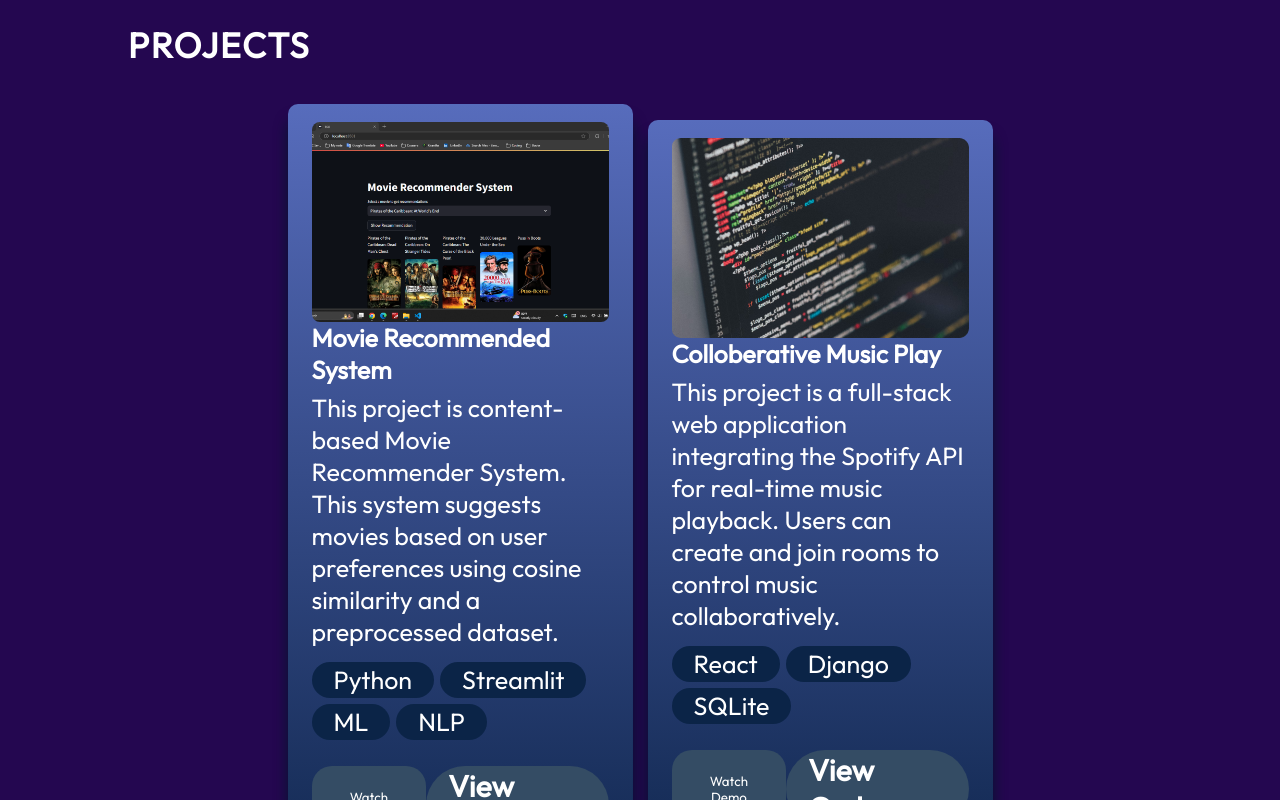
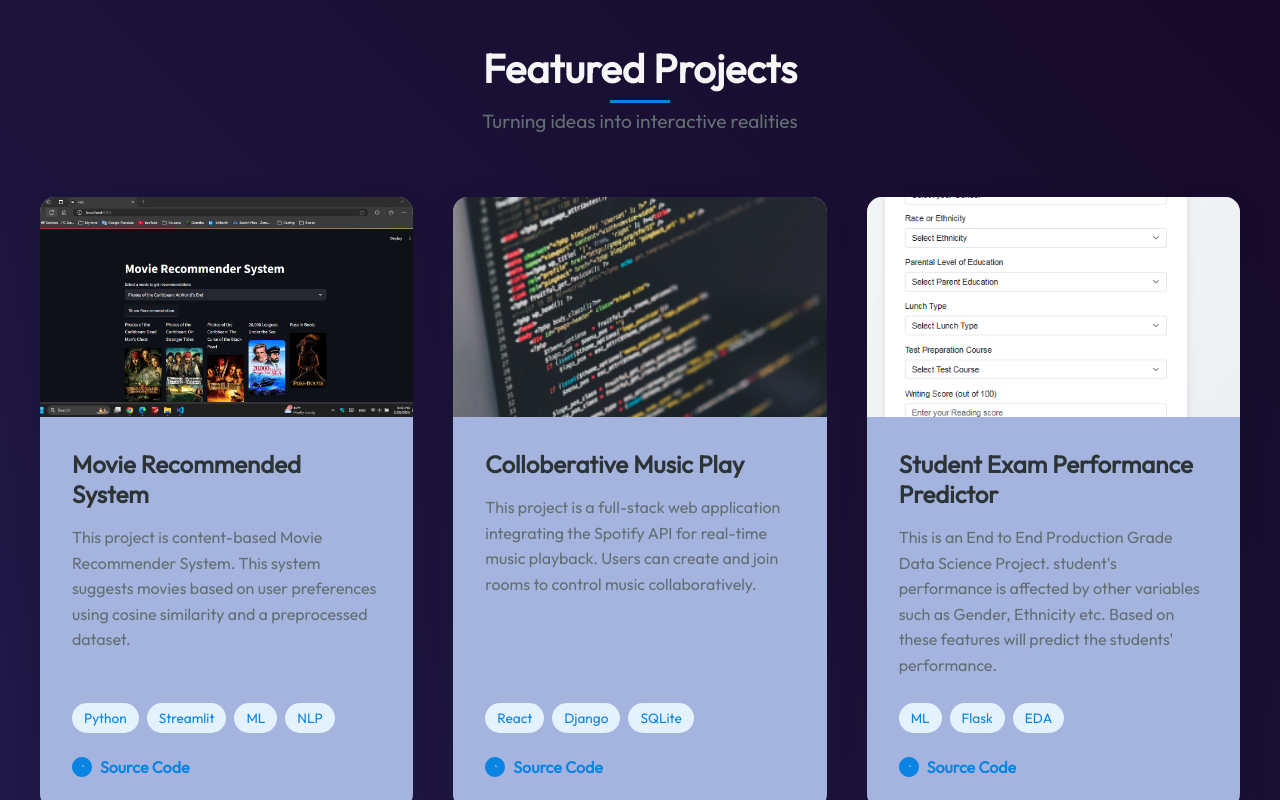
Before and after one commit to piyuminadee/React_Portfolio, a React (Vite) app: page / in a window 1280 px wide. Shown: the part 3240-4040 px from the top of the page. Built offline with nearby package versions, Linux system fonts and the light colour scheme.

Commit message:
section update

```diff
--- a/package.json
+++ b/package.json
@@ -10,7 +10,7 @@
     "lint": "eslint . --ext js,jsx --report-unused-disable-directives --max-warnings 0",
     "preview": "vite preview",
     "predeploy": "npm run build",
-    "deploy": "vite preview --host"
+    "deploy": "gh-pages -d dist"
   },
   "dependencies": {
     "@fontsource/outfit": "^5.0.8",
--- a/src/component/Projects/Project.module.css
+++ b/src/component/Projects/Project.module.css
@@ -1,26 +1,58 @@
-@import "../../vars.css";
+/* Project.module.css */
+.container {
+  padding: 6rem 2rem;
+  background: linear-gradient(45deg, rgba(36, 44, 82, 0.6) 0%, rgba(12, 12, 12, 0.6) 100%);
+}
 
-.container {
-  margin-top: 76px;
-  color: var(--color-text);
-  margin-left: 10%;
-  margin-right: 10%;
+.header {
+  text-align: center;
+  margin-bottom: 4rem;
 }
 
 .title {
-  font-size: 35px;
-  font-weight: 700;
-  letter-spacing: 1.75px;
-  text-transform: uppercase;
+  font-size: 2.5rem;
+  color: #f6f6f7;
+  margin-bottom: 1rem;
+  position: relative;
+  display: inline-block;
 }
 
-.projects {
-  margin-top: 37px;
-  display: flex;
-  flex-direction: row;
-  flex-wrap: wrap;
-  align-items: center;
-  justify-content: center;
-  gap: 15px;
-  width: 100%;
+.title::after {
+  content: '';
+  position: absolute;
+  bottom: -10px;
+  left: 50%;
+  transform: translateX(-50%);
+  width: 60px;
+  height: 3px;
+  background: #0984e3;
 }
+
+.subtitle {
+  color: #636e72;
+  font-size: 1.2rem;
+  max-width: 600px;
+  margin: 0 auto;
+}
+
+.projectsGrid {
+  display: grid;
+  grid-template-columns: repeat(auto-fit, minmax(300px, 1fr));
+  gap: 2.5rem;
+  max-width: 1200px;
+  margin: 0 auto;
+}
+
+@media (max-width: 768px) {
+  .container {
+    padding: 4rem 1rem;
+  }
+
+  .title {
+    font-size: 2.5rem;
+  }
+
+  .projectsGrid {
+    gap: 2rem;
+  }
+}
--- a/src/component/Projects/ProjectCard.jsx
+++ b/src/component/Projects/ProjectCard.jsx
@@ -1,54 +1,63 @@
-import React from "react";
-import { useState } from 'react';
-
+// ProjectCard.jsx
+import React, { useState } from 'react';
 import styles from "./ProjectCard.module.css";
 import { VideoPlayer } from '../VideoPlayer/VideoPlayer';
-
 import { getImageUrl } from "../../utils";
 
 export const ProjectCard = ({ project }) => {
   const [showVideo, setShowVideo] = useState(false);
   const { title, imageSrc, description, skills, video, source } = project;
+
   return (
     <div className={styles.container}>
+      <div className={styles.card}>
         <div className={styles.imageContainer}>
           <img
             src={getImageUrl(imageSrc)}
             alt={`Image of ${title}`}
             className={styles.image}
           />
-      </div>
-      <h3 className={styles.title}>{title}</h3>
-      <p className={styles.description}>{description}</p>
-      <ul className={styles.skills}>
-        {skills.map((skill, id) => {
-          return (
-            <li key={id} className={styles.skill}>
-              {skill}
-            </li>
-          );
-        })}
-      </ul>
-      <div className={styles.links}>
+          <div className={styles.overlay}>
             {video ? (
               <button
-            className={styles.linkButton}
+                className={styles.playButton}
                 onClick={() => setShowVideo(true)}
               >
-            Watch Demo
+                ▶ Play Demo
               </button>
             ) : (
               <span className={styles.comingSoon}>Demo Coming Soon</span>
             )}
+          </div>
+        </div>
 
+        <div className={styles.content}>
+          <h3 className={styles.title}>{title}</h3>
+          <p className={styles.description}>{description}</p>
+
+          <div className={styles.skills}>
+            {skills.map((skill, id) => (
+              <span key={id} className={styles.skill}>
+                {skill}
+              </span>
+            ))}
+          </div>
+
+          <div className={styles.links}>
             <a
               href={source}
-          className={styles.link}
+              className={styles.sourceLink}
               target="_blank"
               rel="noopener noreferrer"
             >
-          View Code
+              <svg className={styles.linkIcon} viewBox="0 0 24 24">
+                <path d="M12 0c-6.627 0-12 5.373-12 12s5.373 12 12 12 12-5.373 12-12-5.373-12-12-12zm2.226 16.891c-.533 1.24-1.449 2.046-2.385 2.376l-.061.02-.061-.02c-1.469-.501-2.773-1.908-2.774-3.904v-4.292h3.302v-2.083h-3.302v-2.708h-2.147c-.094 0-.188.045-.188.149v9.083c0 3.114 2.383 5.322 5.694 5.322 1.947 0 3.506-1.08 4.001-2.201l-1.286-.766zm-2.226-7.891l3.302 2.708h-3.302v-2.708z"/>
+              </svg>
+              Source Code
             </a>
+          </div>
+        </div>
+      </div>
 
       {showVideo && (
         <div className={styles.videoModalOverlay}>
@@ -58,12 +67,11 @@ export const ProjectCard = ({ project }) => {
               className={styles.closeButton}
               onClick={() => setShowVideo(false)}
             >
-              Close
+              ×
             </button>
           </div>
         </div>
       )}
     </div>
-    </div>
   );
 };
--- a/src/component/Projects/ProjectCard.module.css
+++ b/src/component/Projects/ProjectCard.module.css
@@ -1,80 +1,141 @@
-@import "../../vars.css";
+/* ProjectCard.module.css */
+.container {
+  perspective: 1000px;
+}
 
-.container {
+.card {
+  background: rgb(165, 180, 223);
+  border-radius: 15px;
+  overflow: hidden;
+  box-shadow: 0 10px 30px rgba(0,0,0,0.1);
+  transition: transform 0.3s ease, box-shadow 0.3s ease;
+  height: 100%;
   display: flex;
   flex-direction: column;
-  border-radius: 10px;
-  background: linear-gradient(180deg, #576cbc 0%, #132a53 100%);
-  box-shadow: 0 16px 14px 0 #04152d;
-  padding: 18px 24px;
-  max-width: 345px;
+}
+
+.card:hover {
+  transform: translateY(-10px) rotateX(2deg) rotateY(2deg);
+  box-shadow: 0 15px 40px rgba(0,0,0,0.15);
 }
 
 .imageContainer {
-  width: 100%;
-  height: 200px; /* Adjust this value as needed */
+  position: relative;
+  height: 220px;
   overflow: hidden;
-  border-radius: 0.5rem; /* Optional: match your design */
-  position: relative;
 }
 
-/* Update image styling */
 .image {
   width: 100%;
   height: 100%;
-  object-fit: cover; /* This ensures images cover the container without distortion */
-  object-position: center; /* Focus on the center of the image */
-  display: block;
+  object-fit: cover;
+  transition: transform 0.3s ease;
 }
 
-.image {
-  margin-bottom: 26px;
+.overlay {
+  position: absolute;
+  top: 0;
+  left: 0;
+  right: 0;
+  bottom: 0;
+  background: rgba(0,0,0,0.4);
+  display: flex;
+  align-items: center;
+  justify-content: center;
+  opacity: 0;
+  transition: opacity 0.3s ease;
+}
+
+.imageContainer:hover .overlay {
+  opacity: 1;
+}
+
+.playButton {
+  background: rgba(255,255,255,0.9);
+  border: none;
+  padding: 12px 25px;
+  border-radius: 30px;
+  font-weight: 600;
+  color: #0984e3;
+  cursor: pointer;
+  display: flex;
+  align-items: center;
+  gap: 8px;
+  transition: all 0.3s ease;
+}
+
+.playButton:hover {
+  background: rgba(12, 12, 12, 0.6);
+  transform: scale(1.05);
+}
+
+.comingSoon {
+  color: white;
+  font-weight: 500;
+  font-size: 1.1rem;
+}
+
+.content {
+  padding: 2rem;
+  flex: 1;
+  display: flex;
+  flex-direction: column;
 }
 
 .title {
-  font-size: 25px;
-  font-weight: 700;
+  font-size: 1.5rem;
+  margin-bottom: 1rem;
+  color: #2d3436;
 }
 
 .description {
-  margin-top: 6px;
-  font-size: 25px;
-  font-weight: 400;
+  color: #636e72;
+  line-height: 1.6;
+  margin-bottom: 1.5rem;
+  flex: 1;
 }
 
 .skills {
-  width: 100%;
-  margin-top: 14px;
   display: flex;
-  flex-direction: row;
   flex-wrap: wrap;
-  gap: 6px;
-  list-style: none;
+  gap: 0.5rem;
+  margin-bottom: 1.5rem;
 }
 
 .skill {
-  font-size: 25px;
-  font-weight: 400;
-  border-radius: 100px;
-  background: var(--color-dark);
-  padding: 2px 22px;
+  background: #e3f2fd;
+  color: #0984e3;
+  padding: 6px 12px;
+  border-radius: 20px;
+  font-size: 0.85rem;
+  font-weight: 500;
 }
 
 .links {
-  width: 100%;
-  margin-top: 26px;
+  margin-top: auto;
   display: flex;
-  justify-content: space-around;
+  justify-content: space-between;
+  align-items: center;
 }
 
-.link {
+.sourceLink {
+  display: flex;
+  align-items: center;
+  gap: 8px;
+  color: #0984e3;
+  font-weight: 600;
   text-decoration: none;
-  color: var(--color-text);
-  font-size: 30px;
-  font-weight: 600;
-  border-radius: 100px;
-  background: var(--color-primary);
-  padding: 1px 22px;
+  transition: color 0.3s ease;
+}
+
+.sourceLink:hover {
+  color: #0873c4;
+}
+
+.linkIcon {
+  width: 20px;
+  height: 20px;
+  fill: currentColor;
 }
 
 /* Video Modal Styles */
@@ -84,55 +145,55 @@
   left: 0;
   right: 0;
   bottom: 0;
-  background: rgba(0, 0, 0, 0.8);
+  background: rgba(0,0,0,0.9);
   display: flex;
+  align-items: center;
   justify-content: center;
-  align-items: center;
   z-index: 1000;
 }
 
 .videoModal {
   position: relative;
-  width: 80%;
+  width: 90%;
   max-width: 800px;
-  background: #1a1a1a;
-  border-radius: 15px;
-  padding: 20px;
-  box-shadow: 0 0 20px rgba(0, 0, 0, 0.5);
+  background: black;
+  border-radius: 10px;
+  overflow: hidden;
 }
 
 .closeButton {
   position: absolute;
-  top: -15px;
-  right: -15px;
-  background: #ff4444;
+  top: 15px;
+  right: 15px;
+  background: rgba(255,255,255,0.1);
   border: none;
+  color: white;
   width: 40px;
   height: 40px;
   border-radius: 50%;
+  font-size: 1.5rem;
   cursor: pointer;
-  font-size: 1.2rem;
-  display: flex;
-  align-items: center;
-  justify-content: center;
-  color: white;
+  transition: background 0.3s ease;
 }
 
 .closeButton:hover {
-  background: #ff0000;
+  background: rgba(255,255,255,0.2);
 }
 
-/* Existing styles */
-.linkButton {
-  background: var(--color-primary);
-  border: none;
-  padding: 8px 20px;
-  border-radius: 20px;
-  cursor: pointer;
-  transition: transform 0.3s;
-  color: white;
+@media (max-width: 768px) {
+  .imageContainer {
+    height: 180px;
+  }
+
+  .content {
+    padding: 1.5rem;
+  }
+
+  .title {
+    font-size: 1.3rem;
+  }
+
+  .skill {
+    font-size: 0.8rem;
+  }
 }
-
-.linkButton:hover {
-  transform: scale(1.05);
-}
--- a/src/component/Projects/Projects.jsx
+++ b/src/component/Projects/Projects.jsx
@@ -1,18 +1,20 @@
+// Projects.jsx
 import React from "react";
-
 import styles from "./Project.module.css";
-
-import projects from "../../data/project.json"
+import projects from "../../data/project.json";
 import { ProjectCard } from "./ProjectCard";
 
 export const Projects = () => {
   return (
     <section className={styles.container} id="projects">
-      <h2 className={styles.title}>Projects</h2>
-      <div className={styles.projects}>
-        {projects.map((project, id) => {
-          return <ProjectCard key={id} project={project} />;
-        })}
+      <div className={styles.header}>
+        <h2 className={styles.title}>Featured Projects</h2>
+        <p className={styles.subtitle}>Turning ideas into interactive realities</p>
+      </div>
+      <div className={styles.projectsGrid}>
+        {projects.map((project, id) => (
+          <ProjectCard key={id} project={project} />
+        ))}
       </div>
     </section>
   );
--- a/src/data/history.json
+++ b/src/data/history.json
@@ -15,7 +15,7 @@
       "startDate": "Aug, 2024",
       "endDate": "Feb, 2025",
       "experiences": [
-        " Developed a restaurant web application using the MERNstack(MongoDB, Express.js, React.js, Node.js).",
+        " Developed a restaurant web application using the (MongoDB, Express.js, React.js, Node.js).",
         "Contributed to the development of a POS system usng ASP.NET, improving transaction efficiency."
 
       ],
--- a/vite.config.js
+++ b/vite.config.js
@@ -10,6 +10,7 @@ export default defineConfig({
     emptyOutDir: true
   },
   plugins: [react()],
+  base:'/React_Portfolio/',
   css: {
     modules: {
       localsConvention: "camelCase",
```
Lines whose indentation alone changed are shown as unchanged.
